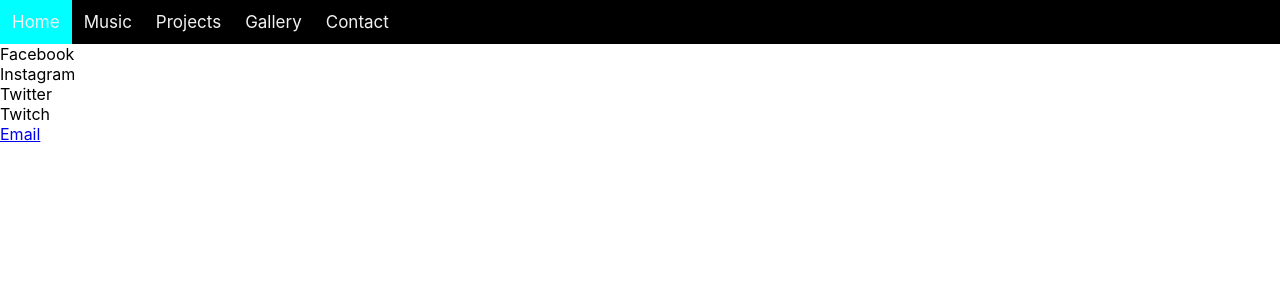
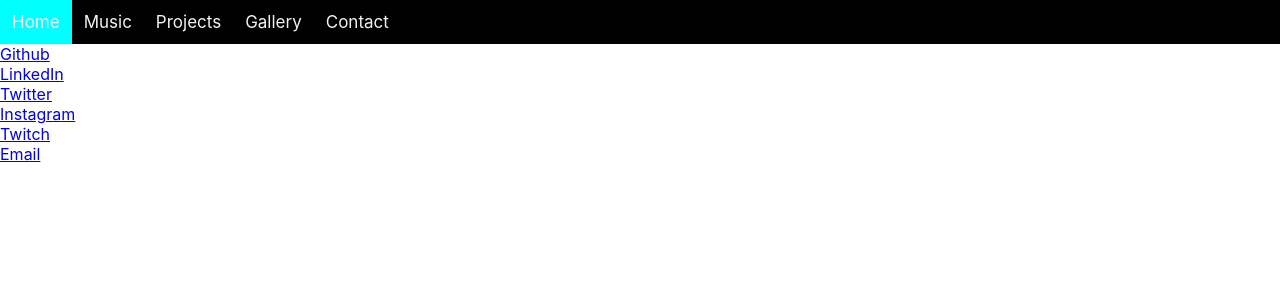
Before and after one commit to Duke1014/my-website, a React (Create React App) app: page /contact in a window 1280 px wide. Shown: the top 300 px of the page. Built offline with nearby package versions, Linux system fonts and the light colour scheme.

Commit message:
links added to contacts

```diff
--- a/src/Contact.js
+++ b/src/Contact.js
@@ -6,19 +6,22 @@ export default function Contact() {
     <div>
         <Navbar />
         <div>
-          Facebook
+          <a href = "github.com/duke1014">Github</a>
         </div>
         <div>
-          Instagram
+          <a href = "linkedin.com/in/brett-duke-norsworthy">LinkedIn</a>
         </div>
         <div>
-          Twitter
+          <a href = "twitter.com/duke_1014">Twitter</a>
         </div>
         <div>
-          Twitch
+          <a href = "instagram.com/duke_n1014">Instagram</a>
         </div>
         <div>
-        <a href = "mailto: duke.norsworthy@gmail.com">Email</a>
+          <a href = "twitch.tv/duke1014">Twitch</a>
+        </div>
+        <div>
+          <a href = "mailto: duke.norsworthy@gmail.com">Email</a>
         </div>
     </div>
   )
```
